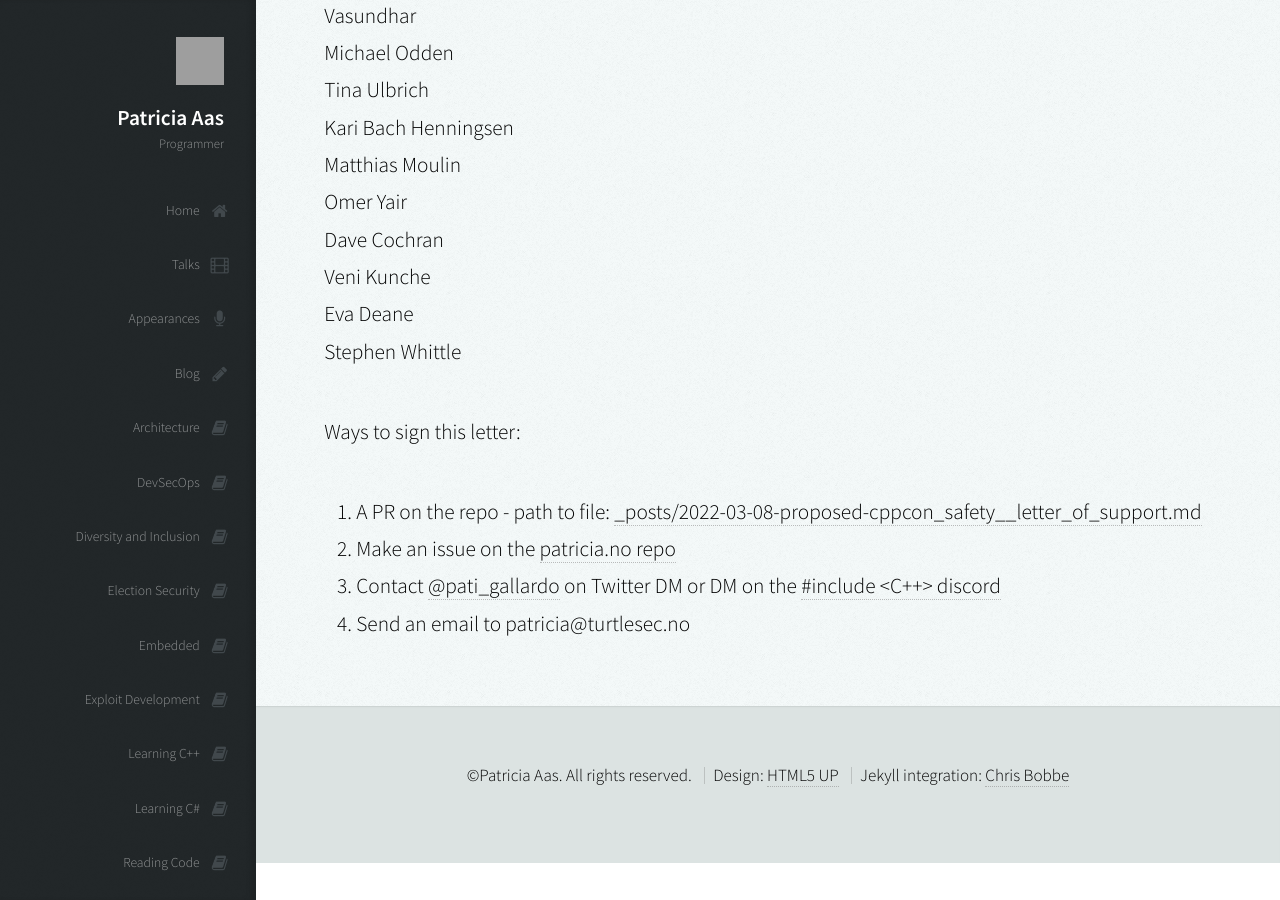
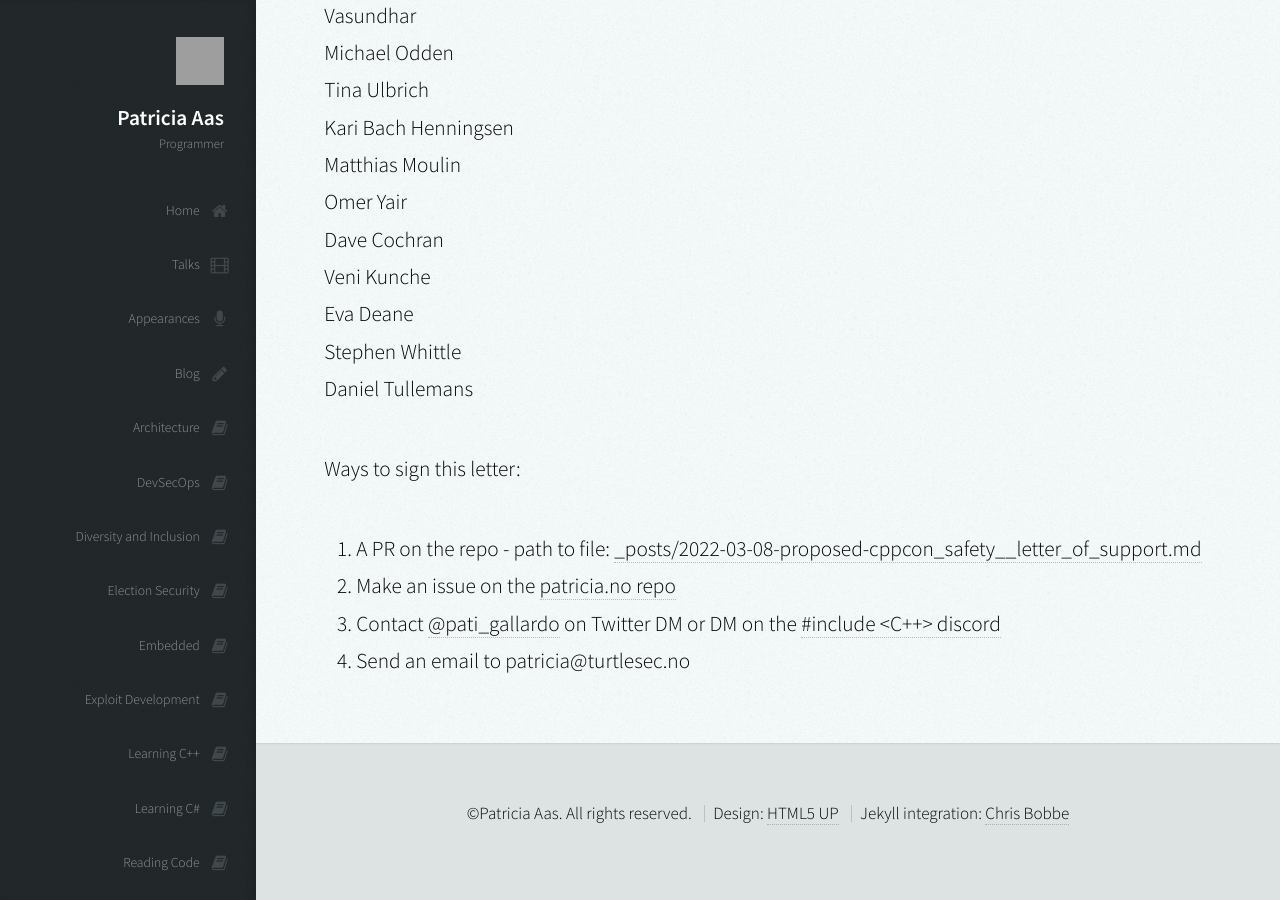
Before and after one commit to patricia-gallardo/patricia-gallardo.github.io, a Jekyll site: the page built from _posts/2022-03-08-proposed-cppcon_safety__letter_of_support.md, in a window 1280 px wide and 900 px high, scrolled down 6493 px. Built offline with Jekyll 4.4.1, drawn with Linux system fonts in a browser that asks for light colours; nearby versions of some CDN libraries; grey boxes are pictures that could not be loaded.

Commit message:
Sign letter

```diff
--- a/_posts/2022-03-08-proposed-cppcon_safety__letter_of_support.md
+++ b/_posts/2022-03-08-proposed-cppcon_safety__letter_of_support.md
@@ -182,6 +182,7 @@ Dave Cochran <br>
 Veni Kunche <br>
 Eva Deane <br>
 Stephen Whittle <br>
+Daniel Tullemans <br>
 
 
 Ways to sign this letter:
```
